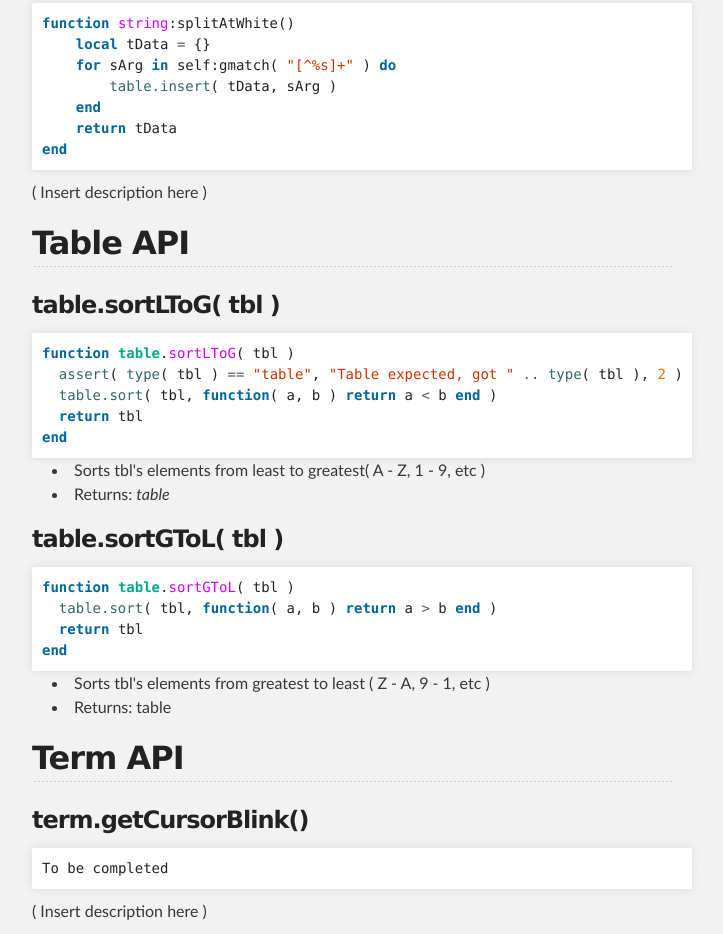
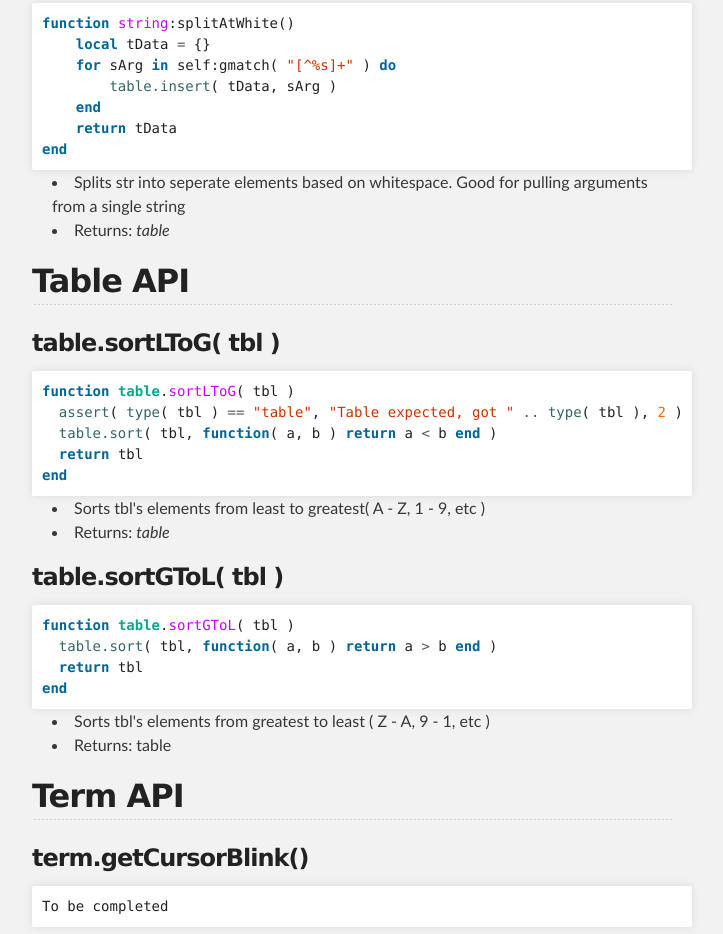
Before and after one commit to SuicidalSTDz/EnderAPI, a plain HTML site: page index.html in a window 1280 px wide. Shown: the part 7109-8043 px from the top of the page, without its empty margins (288-1011 px from the left). Drawn offline with Linux system fonts and the light colour scheme.

```diff
--- a/index.html
+++ b/index.html
@@ -397,9 +397,11 @@
 <span class="k">end</span>
 </pre></div>
 
-<p>( Insert description here )</p>
-
-<h2>
+<ul>
+<li>Splits str into seperate elements based on whitespace. Good for pulling arguments from a single string</li>
+<li>Returns: <em>table</em>
+</li>
+</ul><h2>
 <a name="table-api" class="anchor" href="#table-api"><span class="octicon octicon-link"></span></a>Table API</h2>
 
 <h3>
```
Also changed, not shown: params.json (+1 -1 lines).
